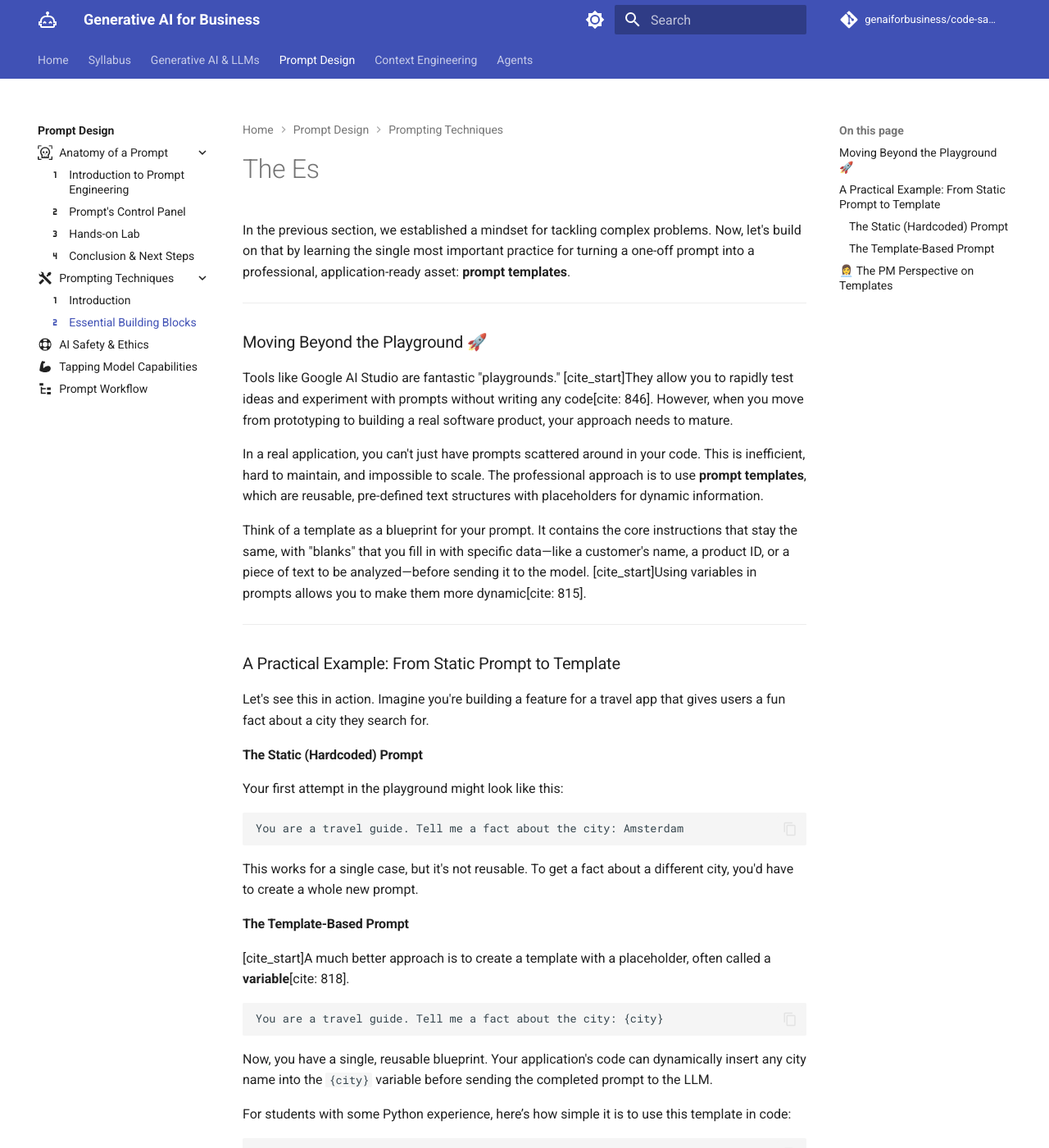
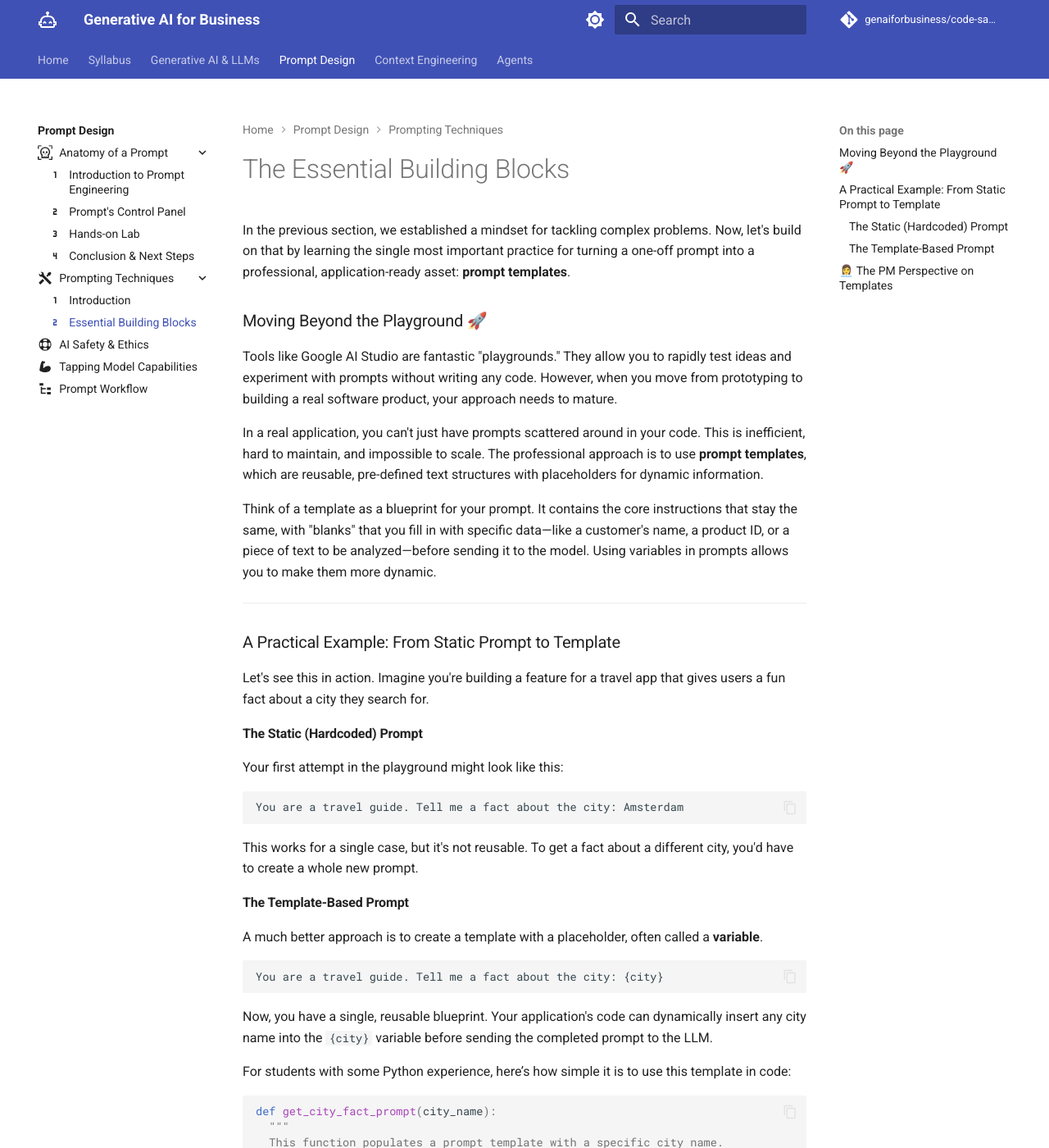
Before and after one commit to genaiforbusiness/genaiforbusiness.github.io, an MkDocs documentation site: the page built from docs/prompts/techniques/essentials.md, in a window 1280 px wide and 1400 px high. Shown: the whole window at 82% size. Built offline with MkDocs 1.6.1 and Material for MkDocs 9.7.7, drawn with Linux system fonts in a browser that asks for light colours; comment, search, counter and statistics services are not loaded; some of the changed text lies outside the part shown.

Commit message:
update prompting technique lesson content

````diff
--- a/docs/prompts/techniques/essentials.md
+++ b/docs/prompts/techniques/essentials.md
@@ -3,19 +3,18 @@ icon: material/numeric-2
 ---
 
 
-# The Es
+# The Essential Building Blocks
 
 In the previous section, we established a mindset for tackling complex problems. Now, let's build on that by learning the single most important practice for turning a one-off prompt into a professional, application-ready asset: **prompt templates**.
 
------
 
 ### Moving Beyond the Playground 🚀
 
-Tools like Google AI Studio are fantastic "playgrounds." [cite\_start]They allow you to rapidly test ideas and experiment with prompts without writing any code[cite: 846]. However, when you move from prototyping to building a real software product, your approach needs to mature.
+Tools like Google AI Studio are fantastic "playgrounds." They allow you to rapidly test ideas and experiment with prompts without writing any code. However, when you move from prototyping to building a real software product, your approach needs to mature.
 
 In a real application, you can't just have prompts scattered around in your code. This is inefficient, hard to maintain, and impossible to scale. The professional approach is to use **prompt templates**, which are reusable, pre-defined text structures with placeholders for dynamic information.
 
-Think of a template as a blueprint for your prompt. It contains the core instructions that stay the same, with "blanks" that you fill in with specific data—like a customer's name, a product ID, or a piece of text to be analyzed—before sending it to the model. [cite\_start]Using variables in prompts allows you to make them more dynamic[cite: 815].
+Think of a template as a blueprint for your prompt. It contains the core instructions that stay the same, with "blanks" that you fill in with specific data—like a customer's name, a product ID, or a piece of text to be analyzed—before sending it to the model. Using variables in prompts allows you to make them more dynamic.
 
 -----
 
@@ -35,7 +34,7 @@ This works for a single case, but it's not reusable. To get a fact about a diffe
 
 #### **The Template-Based Prompt**
 
-[cite\_start]A much better approach is to create a template with a placeholder, often called a **variable**[cite: 818].
+A much better approach is to create a template with a placeholder, often called a **variable**.
 
 ```
 You are a travel guide. Tell me a fact about the city: {city}
@@ -66,7 +65,7 @@ print(prompt_for_tokyo)
 # You are a travel guide. Tell me a fact about the city: Tokyo
 ```
 
-[cite\_start]This approach is clean, scalable, and makes your prompts a manageable part of your application[cite: 820].
+This approach is clean, scalable, and makes your prompts a manageable part of your application.
 
 -----
 
@@ -81,4 +80,4 @@ print(prompt_for_tokyo)
 >   * **Maintainability:** If you need to update the instructions for a prompt that's used in 10 different parts of your application, templates let you do it in one central place. This saves time and reduces the risk of errors.
 
 
-I think this may be a good spot to introduce system instructions, the distinction between simple text completion versus multi-round chat, partial input strategy, and how it would translate in text completion API versus chat API (via providing manually constructed chat history).
+<!-- I think this may be a good spot to introduce system instructions, the distinction between simple text completion versus multi-round chat, partial input strategy, and how it would translate in text completion API versus chat API (via providing manually constructed chat history). -->
````
Also changed, not shown: docs/prompts/techniques/intro.md (+2 -2 lines).
